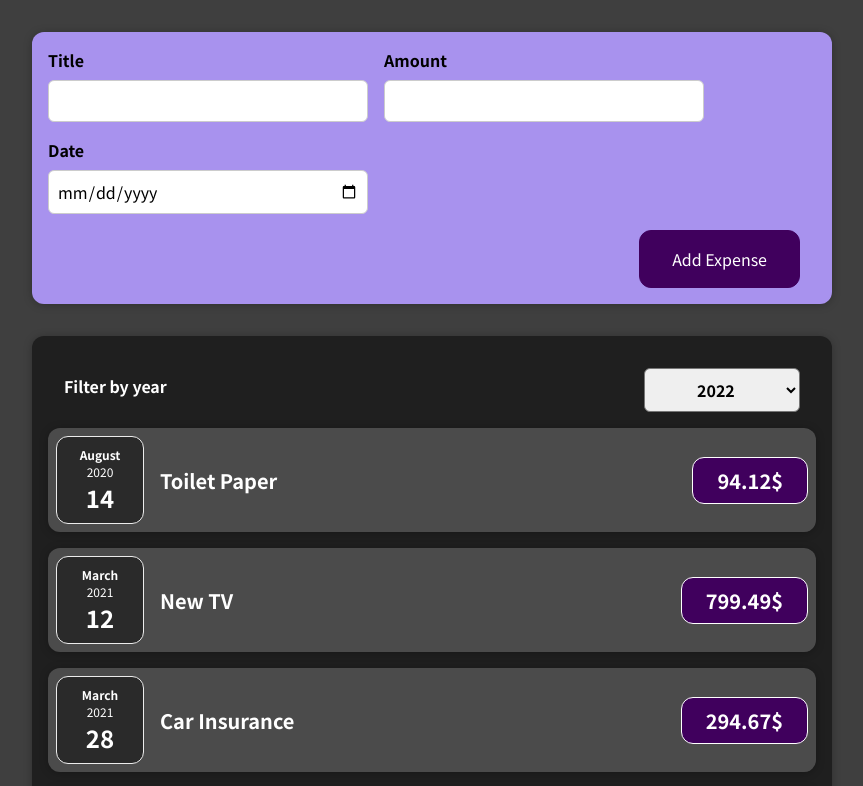
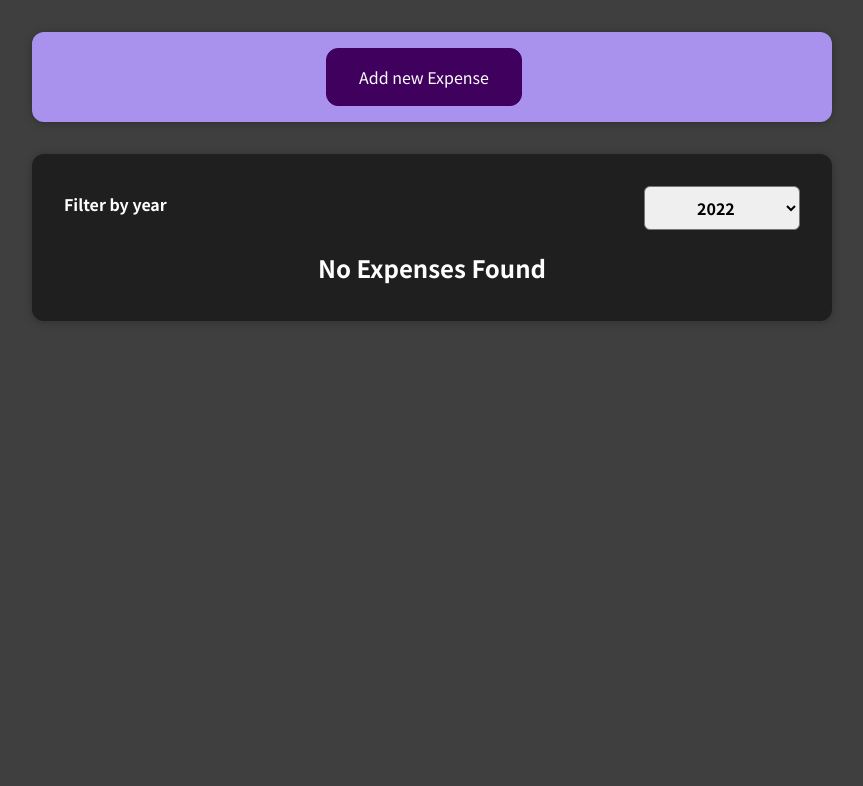
Before and after one commit to alexandrkadai/expense, a React (Create React App) app: page / in a window 1280 px wide. Shown: the top 786 px of the page, without its empty margins (208-1071 px from the left). Built offline with nearby package versions, Linux system fonts and the light colour scheme.

Commit message:
Expense form complete

```diff
--- a/src/App.js
+++ b/src/App.js
@@ -1,7 +1,8 @@
-import ExpnseContainer from './components/expense-container/expense-container.component';
+import { useState } from 'react';
+import ExpenseContainer from './components/expense-container/expense-container.component';
 import ExpenseAdd from './components/expense-add/expense-add.component';
-const App = () => {
-  const expenses = [
+
+const INITIAL_EXPENSES = [
   {
     id: 'e1',
     title: 'Toilet Paper',
@@ -23,12 +24,19 @@ const App = () => {
   },
 ];
 
-  const addExpenseHandler = (expense) => {};
+const App = () => {
+  const [expenses, setExpenses] = useState(INITIAL_EXPENSES);
+
+  const addExpenseHandler = (expense) => {
+    setExpenses((prevExpenses) => {
+      return [expense, ...prevExpenses];
+    });
+  };
 
   return (
     <div>
       <ExpenseAdd onAddExpense={addExpenseHandler} />
-      <ExpnseContainer data={expenses} />
+      <ExpenseContainer data={expenses} />
     </div>
   );
 };
--- a/src/components/expense-add/expense-add.component.jsx
+++ b/src/components/expense-add/expense-add.component.jsx
@@ -1,18 +1,31 @@
+import { useState } from 'react';
 import ExpenseForm from '../expense-form/expense-form.component';
 import './expense-add.style.scss';
 
 const ExpenseAdd = (props) => {
+  const [isOpen, setisOpen] = useState(true);
+
   const saveExpenseDataHandler = (enteredExpenseData) => {
     const expenseData = {
       ...enteredExpenseData,
       id: Math.random().toString(),
     };
     props.onAddExpense(expenseData);
+    setisOpen(true);
+  };
+  const windowHandler = () => {
+    setisOpen(false);
+  };
+  const windowCloseHandler = () => {
+    setisOpen(true);
   };
 
   return (
     <div className="new-expense">
-      <ExpenseForm onSaveExpenseData={saveExpenseDataHandler} />
+      {isOpen && <button onClick={windowHandler}>Add new Expense</button>}
+      {!isOpen && (
+        <ExpenseForm onSaveExpenseData={saveExpenseDataHandler} openState={windowCloseHandler} />
+      )}
     </div>
   );
 };
--- a/src/components/expense-container/expense-container.component.jsx
+++ b/src/components/expense-container/expense-container.component.jsx
@@ -1,40 +1,25 @@
 import { useState } from 'react';
 import Card from '../card/card.component';
-import ExpenseItem from '../exspense-item/expenseI-tem.component';
+
 import ExpensesFilter from '../expense-filter/expense-filter.component';
+import ExpensesList from '../expenses-list/expenses-list.component';
 import './expense-container.style.scss';
 
-const ExpnseContainer = (props) => {
+const ExpenseContainer = (props) => {
   const [selectedFilter, setSelectedFilter] = useState('2022');
   const selectedFilterDate = (filterdata) => {
     setSelectedFilter(filterdata);
   };
+  const filteredExpenses = props.data.filter((expense) => {
+    return expense.date.getFullYear().toString() === selectedFilter;
+  });
 
   return (
     <Card className="expenses">
       <ExpensesFilter onAddFilter={selectedFilterDate} />
-      <ExpenseItem
-        title={props.data[0].title}
-        amount={props.data[0].amount}
-        date={props.data[0].date}
-      />
-      <ExpenseItem
-        title={props.data[1].title}
-        amount={props.data[1].amount}
-        date={props.data[1].date}
-      />
-      <ExpenseItem
-        title={props.data[2].title}
-        amount={props.data[2].amount}
-        date={props.data[2].date}
-      />
-      <ExpenseItem
-        title={props.data[3].title}
-        amount={props.data[3].amount}
-        date={props.data[3].date}
-      />
+      <ExpensesList items={filteredExpenses} />
     </Card>
   );
 };
 
-export default ExpnseContainer;
+export default ExpenseContainer;
--- a/src/components/expense-filter/expense-filter.component.jsx
+++ b/src/components/expense-filter/expense-filter.component.jsx
@@ -1,6 +1,4 @@
-import { useState } from 'react';
-
-import './expenses-filter.style.scss';
+import './expense-filter.style.scss';
 
 const ExpensesFilter = (props) => {
   const selectHandler = (event) => {
--- a/src/components/expense-form/expense-form.component.jsx
+++ b/src/components/expense-form/expense-form.component.jsx
@@ -5,6 +5,7 @@ const ExpenseForm = (props) => {
   const [enteredTitle, setEnteredTitle] = useState('');
   const [enteredDate, setEnteredDate] = useState('');
   const [enteredAmount, setEnteredAmount] = useState('');
+
   //   const [userIpnut, setUserInput] = useState({
   //     enteredTitle: '',
   //     enteredDate: '',
@@ -83,6 +84,9 @@ const ExpenseForm = (props) => {
         </div>
       </div>
       <div className="new-expense__actions">
+        <button type="button" onClick={props.openState}>
+          Cancel
+        </button>
         <button>Add Expense</button>
       </div>
     </form>
--- /dev/null
+++ b/src/components/expenses-list/expenses-list.component.jsx
@@ -0,0 +1,21 @@
+import ExpenseItem from '../exspense-item/expenseI-tem.component';
+import './expenses-list.style.scss';
+
+const ExpensesList = (props) => {
+  if (props.items.length === 0) {
+    return <h2 className="expenses-list__fallback">No Expenses Found</h2>;
+  }
+  return (
+    <ul className="expenses-list">
+      {props.items.map((expense) => (
+        <ExpenseItem
+          key={expense.id}
+          title={expense.title}
+          amount={expense.amount}
+          date={expense.date}
+        />
+      ))}
+    </ul>
+  );
+};
+export default ExpensesList;
--- /dev/null
+++ b/src/components/expenses-list/expenses-list.style.scss
@@ -0,0 +1,9 @@
+.expenses-list {
+  list-style: none;
+  padding: 0;
+}
+
+.expenses-list__fallback {
+  color: white;
+  text-align: center;
+}
--- a/src/components/exspense-item/expenseI-tem.component.jsx
+++ b/src/components/exspense-item/expenseI-tem.component.jsx
@@ -4,6 +4,7 @@ import './expense-item.style.scss';
 
 const ExpenseItem = (props) => {
   return (
+    <li>
       <Card className="expense-item">
         <ExpenseDate date={props.date} />
         <div className="expense-item__description">
@@ -11,6 +12,7 @@ const ExpenseItem = (props) => {
           <div className="expense-item__price">{props.amount}$</div>
         </div>
       </Card>
+    </li>
   );
 };
 
```
Also changed, not shown: src/components/expense-filter/expense-filter.style.scss (renamed from src/components/expense-filter/expenses-filter.style.scss). Lines whose indentation alone changed are shown as unchanged.
